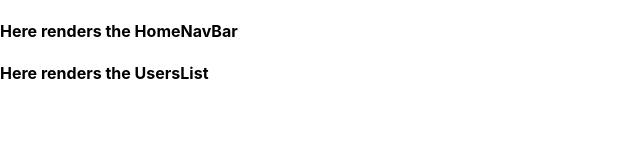
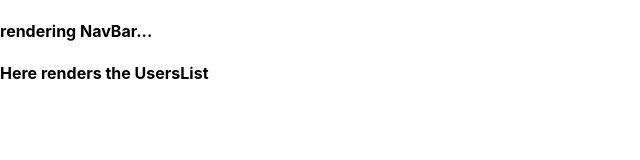
Before and after one commit to AlvaroAlonsoFlor/full-stack-cms, a React (Create React App) app in the folder client/: page / in a window 1280 px wide. Shown: the top 160 px of the page, without its empty margins (0-640 px from the left). Built offline with nearby package versions, Linux system fonts and the light colour scheme.

Commit message:
Add HomeNavBar and UserList

```diff
--- a/client/src/App.js
+++ b/client/src/App.js
@@ -1,7 +1,7 @@
 import React, { Component } from 'react';
 
 import './App.css';
-import Main from './containers/Main';
+import Main from './containers/Main.js';
 
 class App extends Component {
   render() {
--- /dev/null
+++ b/client/src/components/Home/HomeNavBar.js
@@ -0,0 +1,10 @@
+import React from 'react';
+
+const HomeNavBar = (props) => {
+
+    return(
+        <h4>rendering NavBar...</h4>
+    );
+}
+
+export default HomeNavBar;
--- a/client/src/containers/Home.js
+++ b/client/src/containers/Home.js
@@ -1,4 +1,5 @@
 import React, {Component, Fragment} from 'react';
+import HomeNavBar from '../components/Home/HomeNavBar';
 
 export default class Home extends Component {
     constructor(props) {
@@ -15,7 +16,7 @@ export default class Home extends Component {
     render() {
         return(
             <Fragment>
-                <h4>Here renders the HomeNavBar</h4>
+                <HomeNavBar />
                 <h4>Here renders the UsersList</h4>
             </Fragment>
         );
```
Also changed, not shown: client/src/components/Home/UserList.js (added, +10 -0 lines).
